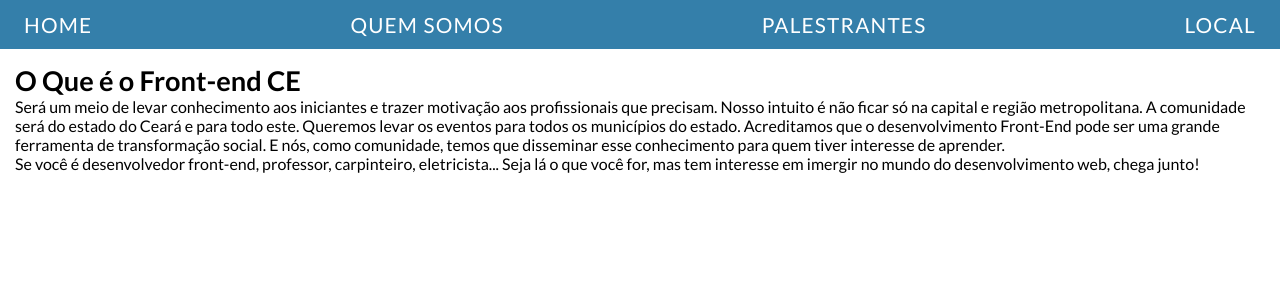
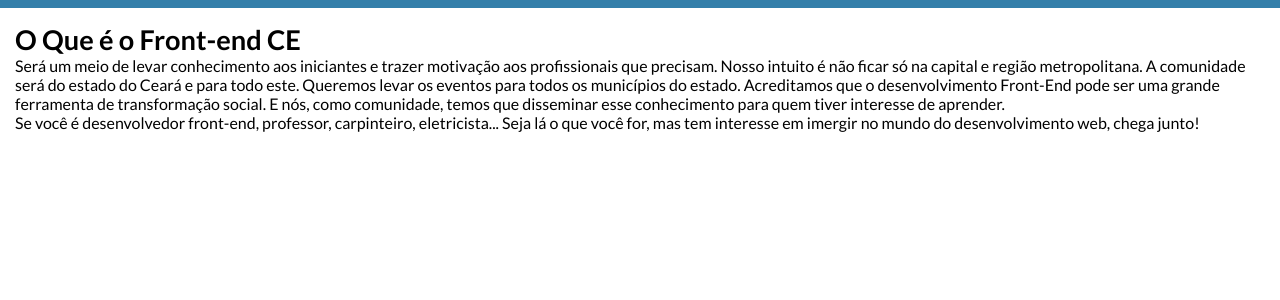
Before and after one commit to jeanlivino/site, a Next.js app: page / in a window 1280 px wide. Shown: the top 300 px of the page. Built offline with nearby package versions, Linux system fonts and the light colour scheme.

Commit message:
Preparando componente Nav para receber React Children

```diff
--- a/components/Nav/index.js
+++ b/components/Nav/index.js
@@ -1,32 +1,11 @@
 import React from 'react'
 import Link from 'next/link'
 
-const Nav = () => (
+const Nav = (props) => (
   <nav>
     <ul>
-      <li className='row'>
-        <Link prefetch href="/">
-          <a>Home</a>
-        </Link>
-      </li>
-        <li className='row'>
-            <Link prefetch href="/">
-                <a>Quem Somos</a>
-            </Link>
-        </li>
-        <li className='row'>
-            <Link prefetch href="/">
-                <a>Palestrantes</a>
-            </Link>
-        </li>
-        <li className='row'>
-            <Link prefetch href="/">
-                <a>Local</a>
-            </Link>
-        </li>
+        { props.children }
     </ul>
-
-
   </nav>
 )
 
```
